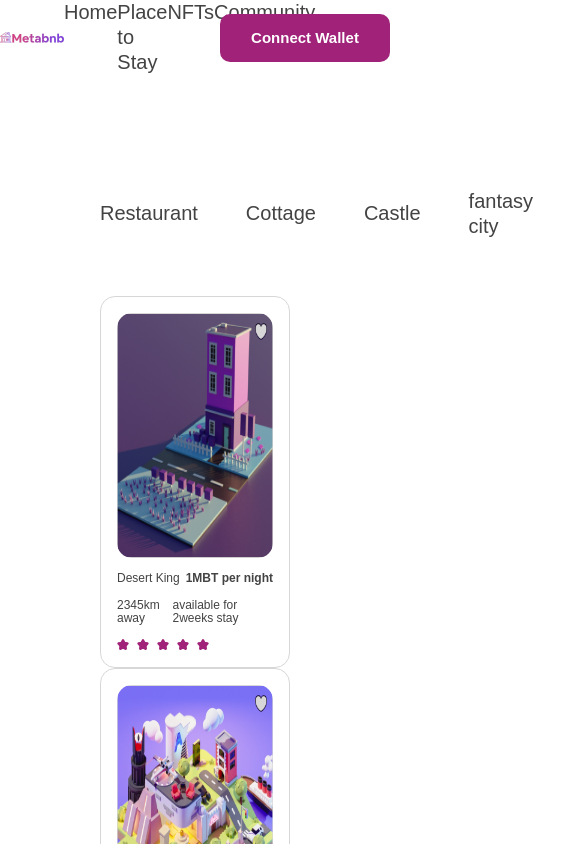
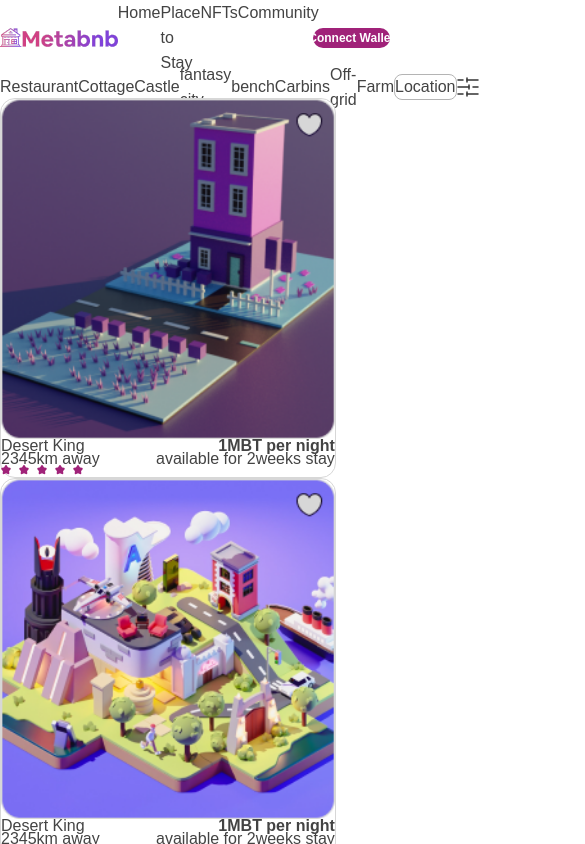
Before and after one commit to GREENFONTS/hngsecondtask, a React (Create React App) app: page /placetostay in a window 390 px wide. Shown: the top 844 px of the page, 585 px wide, since content can reach past the window. Built offline with nearby package versions, Linux system fonts and the light colour scheme; a web font is replaced by a local one.

Commit message:
feat: completed responsive design for small laptop

```diff
--- a/src/components/HomeComponents/FirstDivider.jsx
+++ b/src/components/HomeComponents/FirstDivider.jsx
@@ -7,16 +7,28 @@ const FirstDivider = () => {
       bg="linear-gradient(90deg, #A02279 11.45%, #A02279 11.45%)"
       justifyContent="center"
       flexDirection="row"
-      alignItems="flex-start"
-      h="70px"
+      alignItems="center"
+      h="55px"
       p="10px 100px"
-      gap="264px"
+      gap={{ lg: '187px', xl: '264px' }}
     >
-      <Image src="assets/svg/firstFooterIcon1.svg" w="222px" h="50px"/>
+      <Image
+        src="assets/svg/firstFooterIcon1.svg"
+        w={{ lg: '170px', xl: '222px' }}
+        h="50px"
+      />
 
-      <Image src="assets/svg/firstFooterIcon2.svg" w="214.41px" h="37.66px"/>
+      <Image
+        src="assets/svg/firstFooterIcon2.svg"
+        w={{ lg: '160px', xl: '214,41px' }}
+        h="37.66px"
+      />
 
-      <Image src="assets/svg/firstFooterIcon3.svg" w="198px" h="40.76px"/>
+      <Image
+        src="assets/svg/firstFooterIcon3.svg"
+        w={{ lg: '150px', xl: '198px' }}
+        h="40.76px"
+      />
     </Flex>
   );
 };
--- a/src/components/HomeComponents/NftCard.jsx
+++ b/src/components/HomeComponents/NftCard.jsx
@@ -2,28 +2,27 @@ import React from 'react';
 import { Flex, Image, Text, VStack } from '@chakra-ui/react';
 
 const NftCard = ({ image, stars }) => {
-
   return (
     <VStack
-      w={{md: "100%", lg:"292px"}}
-      p="16px"
-      h="372px"
+      w={{ md: '100%' }}
+      p={{ lg: '10px', xl: '16px' }}
+      h={{ lg: '300px', xl: '372px' }}
       border="1px solid #D7D7D7"
       bg="#FFFFFF"
       borderRadius="15px"
-      spacing="14px"
+      spacing={{lg: "11px", xl:"14px"}}
       alignItems="normal"
     >
       <Image
         src={`assets/png/${image}`}
-        w={{md: "100%", lg:"292px"}}
-        h="265px"
+        w={{ md: '100%', lg: '292px' }}
+        h={{ lg: '200px', xl: '265px' }}
         borderRadius="15px"
       />
 
       <Flex
         justifyContent="space-between"
-        fontSize="12px"
+        fontSize={{lg: "9px", xl:"12px"}}
         lineHeight="13px"
         color="#434343"
       >
@@ -33,7 +32,7 @@ const NftCard = ({ image, stars }) => {
 
       <Flex
         justifyContent="space-between"
-        fontSize="12px"
+        fontSize={{lg: "9px", xl:"12px"}}
         lineHeight="13px"
         color="#434343"
         fontWeight="400"
@@ -42,9 +41,9 @@ const NftCard = ({ image, stars }) => {
         <Text>available for 2weeks stay</Text>
       </Flex>
 
-      <Flex w="92px" h="12px" alignItems="flex-start" p="0" gap="8px">
+      <Flex w={{lg : "70px", xl: "92px"}} h="12px" alignItems="flex-start" p="0" gap="8px">
         {[...Array(stars)].map((e, i) => (
-          <Image src="assets/svg/Star 2.svg" h="12px" w="12px" key={i} />
+          <Image src="assets/svg/Star 2.svg" h={{lg : "9px", xl: "12px"}} w={{lg : "9px", xl: "12px"}} key={i} />
         ))}
       </Flex>
     </VStack>
--- a/src/components/HomeComponents/SecondSection.jsx
+++ b/src/components/HomeComponents/SecondSection.jsx
@@ -14,20 +14,20 @@ const SecondSection = () => {
     "Frame 151 (7).png"
   ];
   return (
-    <Box w="1240px" h="963px" m="auto">
+    <Box w={{lg: "90%", xl:"86.1%"}} h={{lg: "760px", xl:"963px"}} m="auto">
       <Heading
-        mt="39px"
+        mt={{lg: "30px", xl:"39px"}}
         textAlign="center"
         w="100%"
-        fontSize="48px"
+        fontSize={{lg: "35px", xl:"48px"}}
         lineHeight="60px"
         fontWeight="700"
       >
         Inspiration for your next adventure
       </Heading>
 
-      <Box h="368px" p="0" gap="24px" mt="50px">
-        <Grid templateColumns={{md : 'repeat(2, 1fr)', lg:'repeat(4, 1fr)'}} gap="24px">
+      <Box h="368px" p="0" gap="24px" mt={{lg: "35px", xl:"50px"}}>
+        <Grid templateColumns={{md : 'repeat(2, 1fr)', lg:'repeat(4, 1fr)'}} gap={{lg: "20px", xl:"24px"}}>
           {PicList.map((ele) => {
             return <NftCard image={`Home/${ele}`} key={PicList.indexOf(ele)} stars={5}/>
           })}
--- a/src/components/HomeComponents/ThirdSection.jsx
+++ b/src/components/HomeComponents/ThirdSection.jsx
@@ -4,9 +4,9 @@ import React from 'react';
 const ThirdSection = () => {
   return (
     <Flex
-      h="774px"
+      h={{lg: "600px", xl:"774px"}}
       bg="linear-gradient(90deg, #A02279 11.45%, #A02279 11.45%)"
-      p="100px"
+      p={{lg: "72px", xl:"100px"}}
       justifyContent="space-between"
     >
       <VStack
@@ -17,20 +17,20 @@ const ThirdSection = () => {
         color="#FFFFFF"
       >
         <Heading
-          mt="86px"
-          w="346px"
+          mt={{lg: "62px", xl:"86px"}}
+          w={{lg: "300px", xl:"346px"}}
           fontWeight="700"
-          fontSize="48px"
+          fontSize={{lg: "40px", xl:"48px"}}
           lineHeight="60px"
         >
           Metabnb NFTs
         </Heading>
 
         <Text
-          w="415px"
+          w={{lg: "350px", xl:"415px"}}
           h="136px"
           fontWeight="400"
-          fontSize="18px"
+          fontSize={{lg: "15px", xl:"18px"}}
           lineHeight="35px"
         >
           Discover our NFT gift cards collection. Loyal customers gets amazing
@@ -40,9 +40,9 @@ const ThirdSection = () => {
 
         <Button
           borderRadius="8px"
-          w="156px"
+          w={{lg: "135px", xl:"156px"}}
           h="48px"
-          fontSize="16px"
+          fontSize={{lg: "14px", xl:"16px"}}
           fontWeight="400"
           lineHeight="19px"
           color="#A02279"
@@ -51,7 +51,7 @@ const ThirdSection = () => {
         </Button>
       </VStack>
 
-      <Flex >
+      <Flex>
         <Image src="assets/png/Home/Frame 59546.png" />
       </Flex>
     </Flex>
--- a/src/components/shared/NavComponent.jsx
+++ b/src/components/shared/NavComponent.jsx
@@ -6,22 +6,18 @@ import ConnectWallet from '../Modals/ConnectWallet';
 const NavComponent = () => {
   const [modalState, setModalState] = useState(false);
   return (
-    <Box
-      w={{lg:'1240px', '2xl': "100%"}}
-      m={{lg:'43px 100px 0px', '2xl': "43px auto 0px"}}
-      p={{lg:"0px", '2xl': "0px 100px"}}
-    >
-      <Flex justifyContent="space-between" alignItems="center">
-        <Flex>
-          <Image src="assets/svg/NavBrand.svg" h="36.67px" w="233px" />
+    <Box w={{ lg: '86.1%' }} m={{ lg: '43px auto 0px' }}>
+      <Flex justifyContent="space-between" alignItems="center" w="100%">
+        <Flex w={{ lg: '18.8%' }}>
+          <Image src="assets/svg/NavBrand.svg" h="36.67px" />
         </Flex>
         <Flex
-          justifyContent="space-between"
-          w="40%"
-          fontSize="20px"
+          w="50%"
+          fontSize={{ lg: '16px', xl: '20px' }}
           fontWeight="400"
           lineHeight="25px"
           color="#434343"
+          gap={{ lg: '34px', xl: '52px' }}
         >
           <Link to="/">Home</Link>
 
@@ -31,21 +27,18 @@ const NavComponent = () => {
 
           <Link to="/">Community</Link>
         </Flex>
-
-        <Box>
         <Button
           bg="linear-gradient(90deg, #A02279 11.45%, #A02279 11.45%)"
           borderRadius="10px"
-            w="170px"
-            h="48px"
-            fontSize="15px"
+          h={{lg : "40px", xl: "48px"}}
+          w={{ lg: '13.7%' }}
+          fontSize="12px"
           lineHeight="20px"
           color="#FFFFFF"
           onClick={() => setModalState(true)}
         >
           Connect Wallet
         </Button>
-        </Box>
       </Flex>
 
       <ConnectWallet isOpen={modalState} setModalState={setModalState} />
--- a/src/pages/PlaceToStay.jsx
+++ b/src/pages/PlaceToStay.jsx
@@ -23,7 +23,7 @@ const PlaceToStay = () => {
     'Frame 151 (15).png',
   ];
   return (
-    <Box w="100%" h="1879px" p="0px 100px" m="0px">
+    <Box w="86.1%" h={{lg : "1480px", xl: "1879px"}} m={{lg : "0px auto", xl: "0px auto"}} >
       <Flex justifyContent="space-between" alignItems="center">
         <Box
           display="flex"
@@ -31,13 +31,13 @@ const PlaceToStay = () => {
           alignItems="center"
           justifyContent="center"
           p="0px"
-          gap="48px"
+          gap={{lg : "35px", xl: "48px"}}
           h="23px"
-          mt="127px"
+          mt={{lg : "91px", xl: "127px"}}
           lineHeight="25px"
           fontWeight="400"
           color="#434343"
-          fontSize="20px"
+          fontSize={{lg : "14px", xl: "20px"}}
         >
           <Link to="/placetostay">Restaurant</Link>
 
@@ -56,23 +56,23 @@ const PlaceToStay = () => {
           <Link to="/placetostay">Farm</Link>
 
           <Flex
-            w="161px"
-            h="48px"
+            w={{lg : "130px", xl: "161px"}}
+            h={{lg : "40px", xl: "48px"}}
             borderRadius="8px"
             border="1px solid #B4B4B4"
             justifyContent="space-around"
             alignItems="center"
           >
-            <Text fontWeight="400" fontSize="16px" lineHeight="19px">
+            <Text fontWeight="400" fontSize={{lg : "14px", xl: "16px"}} lineHeight="19px">
               Location
             </Text>
-            <Image src="assets/svg/settings.svg" h="24px" w="24px" />
+            <Image src="assets/svg/settings.svg" h={{lg : "17px", xl: "24px"}} w={{lg : "17px", xl: "24px"}} />
           </Flex>
         </Box>
       </Flex>
 
-      <Box mt="71px" h="1560px">
-        <Grid templateColumns={{md : 'repeat(2, 1fr)', lg:'repeat(4, 1fr)'}} gap={{md:"50px", lg:"24px"}}>
+      <Box mt={{lg : "55px", xl: "71px"}} h={{lg : "1200px", xl: "1560px"}}>
+        <Grid templateColumns={{md : 'repeat(2, 1fr)', lg:'repeat(4, 1fr)'}} gap={{lg:"17px", xl:"24px"}}>
           {PicList.map(ele => {
             return <NftCard image={`Place_to_stay/${ele}`} key={PicList.indexOf(ele)} stars={5} />;
           })}
--- a/src/pages/home.jsx
+++ b/src/pages/home.jsx
@@ -1,5 +1,5 @@
-import { Box } from '@chakra-ui/react';
-import React from 'react'
+import { Flex, Box } from '@chakra-ui/react';
+import React from 'react';
 import FirstDivider from '../components/HomeComponents/FirstDivider';
 import FirstSection from '../components/HomeComponents/FirstSection';
 import SecondSection from '../components/HomeComponents/SecondSection';
@@ -7,13 +7,15 @@ import ThirdSection from '../components/HomeComponents/ThirdSection';
 
 const HomeComponent = () => {
   return (
-    <Box mt="70px">
+    <Flex mt="70px" w="100%">
+      <Box w="100%">
         <FirstSection />
         <FirstDivider />
         <SecondSection />
         <ThirdSection />
-    </Box>
-  )
-}
+      </Box>
+    </Flex>
+  );
+};
 
 export default HomeComponent;
--- a/src/styles/Theme.jsx
+++ b/src/styles/Theme.jsx
@@ -4,8 +4,8 @@ const breakpoints = {
   base: '375px',
   md: '768px',
   lg: '960px',
-  xl: '1200px',
-  '2xl': '1390px',
+  xl: '1210px',
+  '2xl': '1450px',
 };
 
 const theme = extendTheme({
```
Also changed, not shown: src/components/HomeComponents/FirstSection.jsx (+21 -16 lines), src/components/shared/Footer.jsx (+34 -22 lines). Lines whose indentation alone changed are shown as unchanged.
